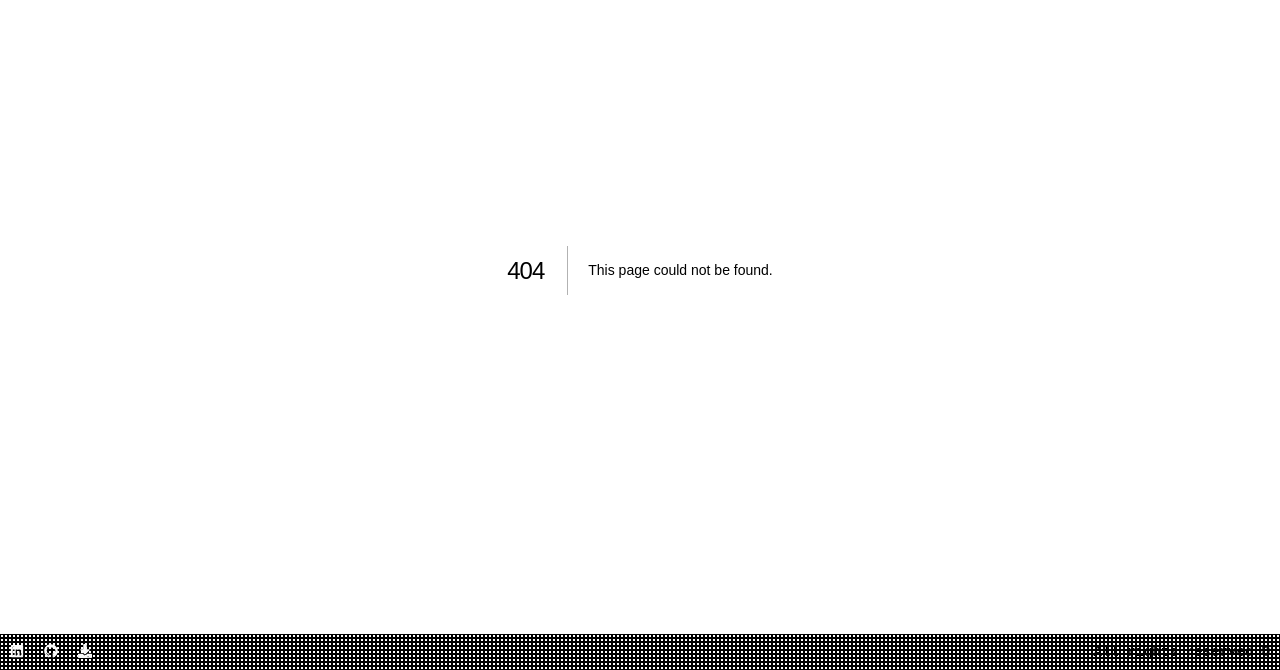
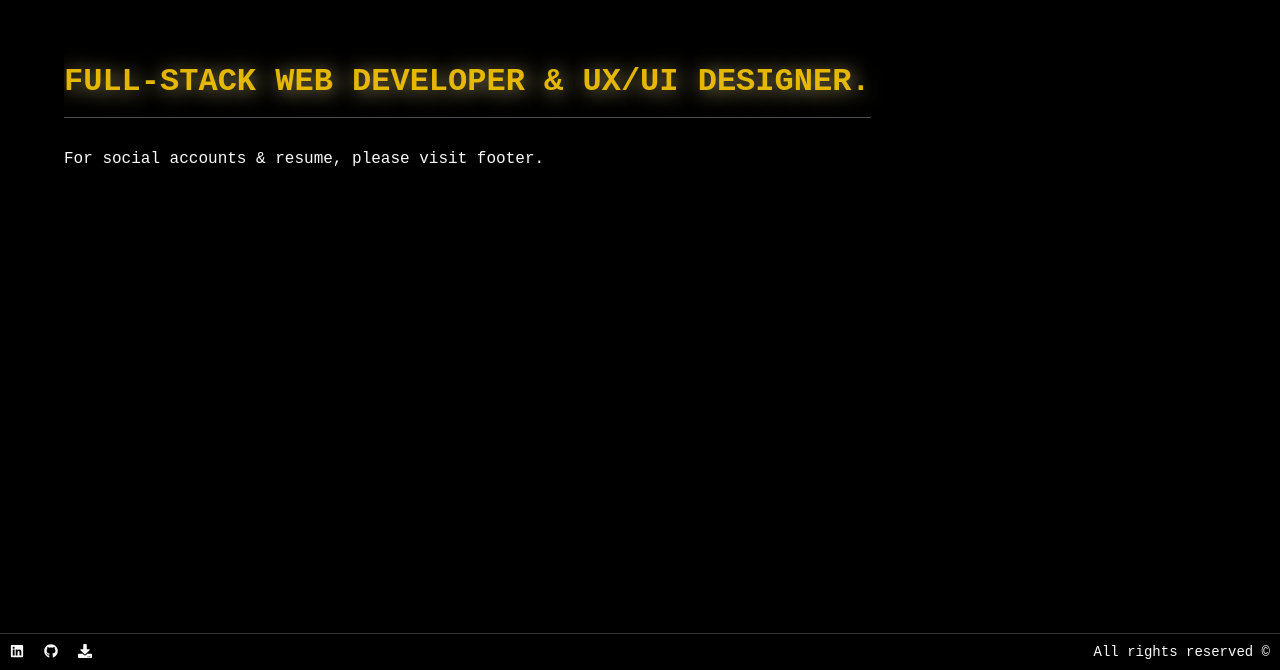
Before and after one commit to h-aburesha/my-next-website, a Next.js app: page /components/landing-container in a window 1280 px wide. Before the commit this address had no page. Shown: the part 130-800 px from the top of the page. Built offline with nearby package versions, Linux system fonts and the light colour scheme.

Commit message:
animations for landing container

```diff
--- /dev/null
+++ b/pages/components/landing-container/index.tsx
@@ -0,0 +1,20 @@
+import { motion } from 'framer-motion';
+
+
+const LandingContainer = () => {
+  return (
+    <motion.div className="landing-container" initial={{ opacity: 0 }} animate={{ opacity: 1 }} transition={{ duration: 1 }}>
+      <header className="header">
+      <motion.code className="welcome-message" initial={{ y: 30, opacity: 0 }} animate={{ y: 0, opacity: 1 }} transition={{ delay: 0.5, duration: 1 }}>
+          FULL-STACK WEB DEVELOPER & UX/UI DESIGNER.
+          <hr />
+        </motion.code>
+        <motion.code initial={{ x: -100, opacity: 0 }} animate={{ x: 0, opacity: 1 }} transition={{ delay: 2, duration: 1 }}>
+          For social accounts & resume, please visit footer.
+        </motion.code>
+      </header>
+    </motion.div>
+  );
+};
+
+export default LandingContainer;
```
